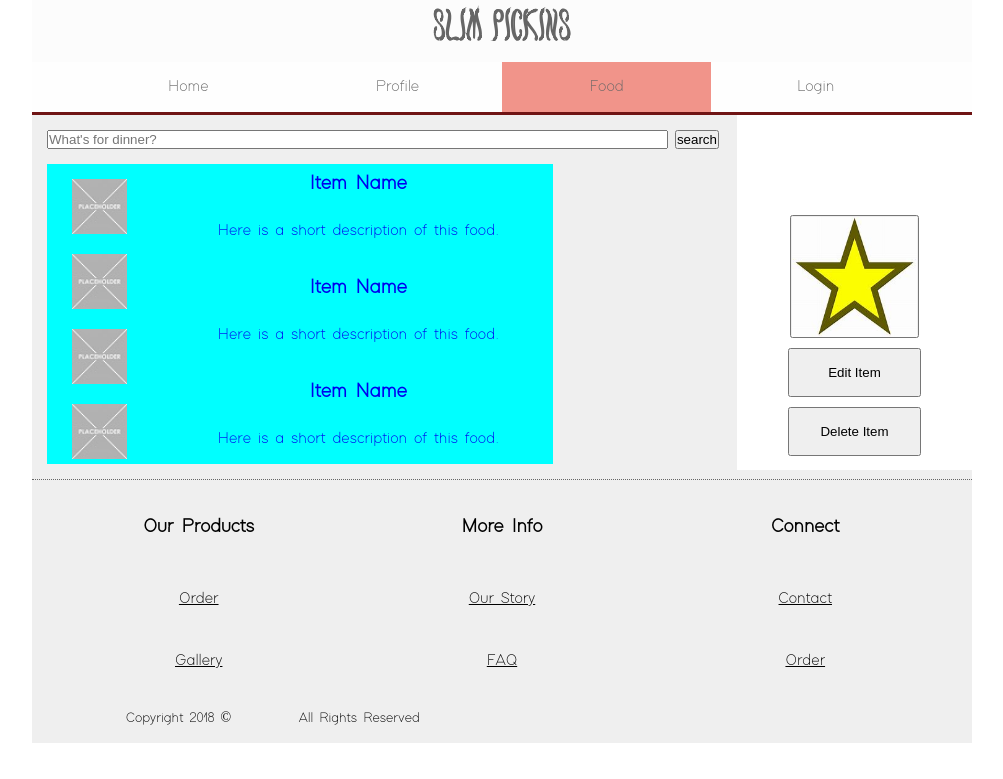
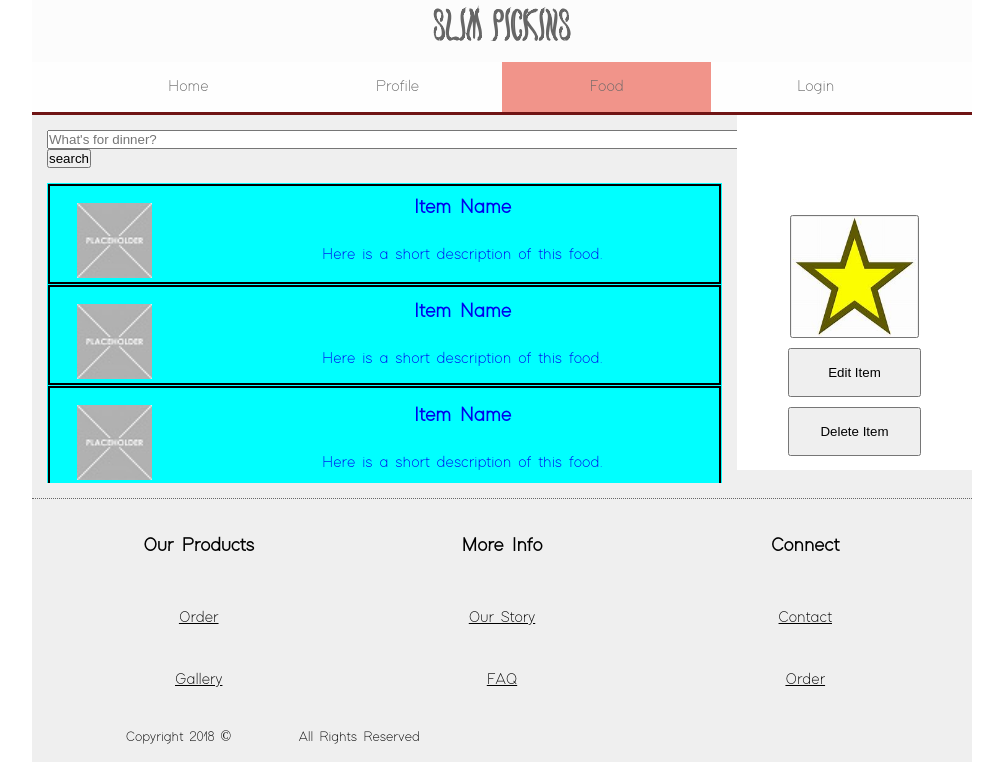
Before and after one commit to mattyplo/SlimPickins, a PHP site: page /food_list.php in a window 1280 px wide. Shown: the part 21-800 px from the top of the page, without its empty margins (138-1141 px from the left). Run offline with PHP 8.4, Linux system fonts and the light colour scheme.

Commit message:
add border to foodlist_item elements

```diff
--- a/mockup/css/styles.css
+++ b/mockup/css/styles.css
@@ -133,6 +133,14 @@ aside#food{
     height: 355px;
 }
 
+div#foodlist_item{
+    height: 100px;
+    padding: 2px;
+    border-style: solid;
+    border-width: 2px;
+    margin: 1px;
+}
+
 button#editItem, button#deleteItem{
     padding: 15px 30px;
     margin: 5px 0;
@@ -155,8 +163,8 @@ img#favorite{
 .foodicon{
     float: left;
     margin: 15px 5px 5px 25px;
-    width: 55px;
-    height: 55px;
+    width: 75px;
+    height: 75px;
 }
 
 .foodlist_item{
@@ -179,7 +187,7 @@ iframe{
 div#foodlist{
     background-color: aqua;
     overflow: scroll;
-    width: 75%;
+    width: 100%;
     margin: 15px 0 0 0;
     height: 300px;
 }
--- a/mockup/food_list.php
+++ b/mockup/food_list.php
@@ -18,7 +18,7 @@
         <div class="content">
         <main id = food>
             <form id=search name=searchbar onsubmit= "acknowledge()" method = "POST">
-                <input type="text" name="search" placeholder="What's for dinner?" size="75">
+                <input type="text" name="search" placeholder="What's for dinner?" size="100">
                 <input type="submit" value="search">
             </form>
             <!--  autogenerate search result list of items -->
--- a/mockup/php/foodlist.php
+++ b/mockup/php/foodlist.php
@@ -4,11 +4,14 @@ something something generate each list item from one of the return tuple -->
 <?php
     for ($i = 0; $i < 5; $i++) {
         echo
-            '<a id="foodlist_item" href="food_item.php">
+            '
+            <div id="foodlist_item">
+            <a id="foodlist_item" href="food_item.php">
             <img class="foodicon" src="images/placeholder.jpg" alt="Food Icon">
             <div class=foodlist_item>
                 <p class=foodlist_itemname>Item Name</p>
                 <p class="foodlist_itemdescription"> Here is a short description of this food.</p>
             </div>
-            </a>';
+            </a>
+            </div>';
     }
```
